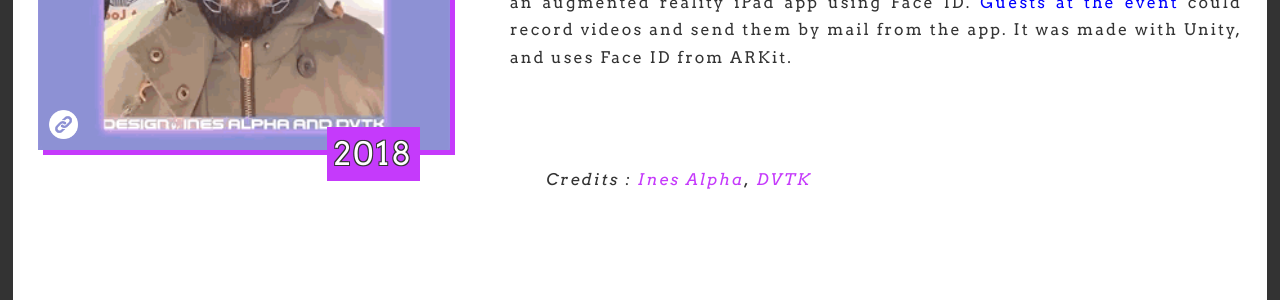
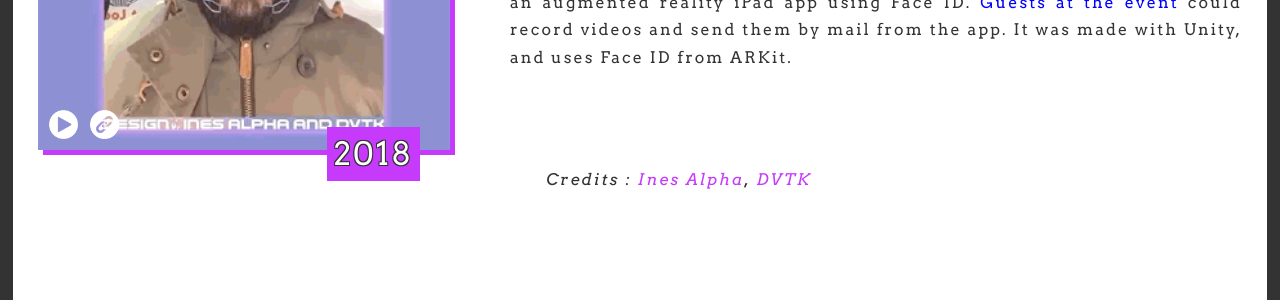
Before and after one commit to karolsenami/karolsenami.github.io, a Jekyll site: the page built from index.html, in a window 1280 px wide. Shown: the part 1056-1356 px from the top of the page. Built offline with Jekyll 4.4.1, drawn with Linux system fonts in a browser that asks for light colours; a style sheet for code colours, icons or effects is not loaded.

Commit message:
Update index.html

```diff
--- a/index.html
+++ b/index.html
@@ -103,11 +103,12 @@ layout: default
                {{ forloop.index }}/{{site.posts.size}}
             </div>
             <div class="post-cover-picture-container">
-              {% if post.vimeo-id %}<a class="video-image" target="_blank" href="http://vimeo.com/{{post.vimeo-id}}">{%endif%}
+              {% if post.video %}<a class="video-image" target="_blank" href="http://vimeo.com/{{post.vimeo-id}}">
+              {% elsif post.vimeo-id %}<a class="video-image" target="_blank" href="http://vimeo.com/{{post.vimeo-id}}">{%endif%}
                 <img class="post-cover-picture" src="{{ site.baseurl }}{{ post.preview }}" alt="Cover image for {{post.title}}" style="box-shadow: 5px 5px rgb({{post.color.r}},{{post.color.g}},{{post.color.b}});">
-              {% if post.vimeo-id %}</a>{%endif%}
+              {% if post.video or post.vimeo-id %}</a>{%endif%}
               <div class="post-cover-icons-container">
-                {% if post.vimeo-id %} <span class="post-cover-icon"><a class="video-image" target="_blank" href="http://vimeo.com/{{post.vimeo-id}}" vimeo-id="{{post.vimeo-id}}" ><img src="assets/images/video-logo.png" alt=""></a></span>{%endif%}
+                {% if post.video or post.vimeo-id %} <span class="post-cover-icon"><a class="video-image" target="_blank" href="http://vimeo.com/{{post.vimeo-id}}" vimeo-id="{{post.vimeo-id}}" ><img src="assets/images/video-logo.png" alt=""></a></span>{%endif%}
                 {% if post.link %} <span class="post-cover-icon"><a class="" target="_blank" href="{{post.link}}"><img src="assets/images/link-logo.png" alt=""></a></span>{%endif%}
               </div>
             </div>
```
